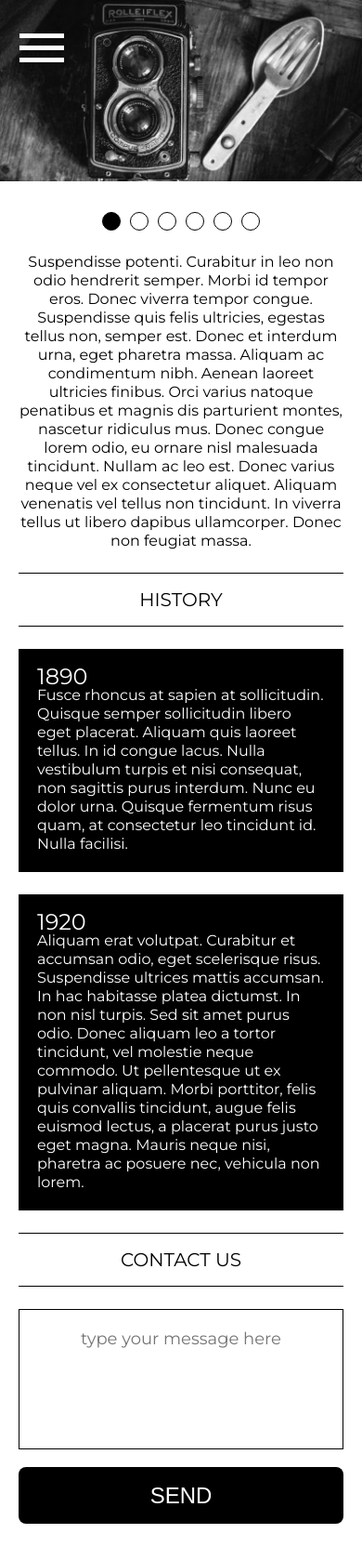
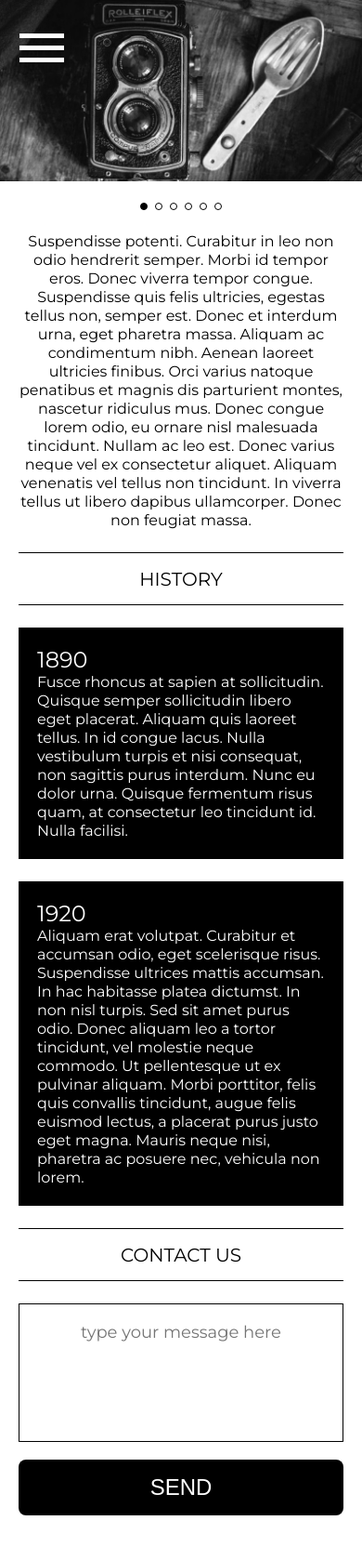
Before and after one commit to nikita-kutsenko/logo-adaptive, a website: page index.html in a window 390 px wide. Shown: the whole page at 93% size. Drawn offline with nearby package versions, Linux system fonts and the light colour scheme.

Commit message:
version3.3

```diff
--- a/sass/style.scss
+++ b/sass/style.scss
@@ -117,11 +117,17 @@ body {
             display: flex;
             justify-content: center;
 
+            padding: 80px 0 0;
+            margin-bottom: 80px;
+
             &-link {
+                // test style start
+                max-height: 60px;
+                // test style end
 
                 svg {
-                    padding: 80px 0 0;
-                    margin-bottom: 80px;
+                    // padding: 80px 0 0;
+                    // margin-bottom: 80px;
                 }
 
                 &:hover {
@@ -248,7 +254,12 @@ body {
     /*dots*/
     ul {
         display: flex;
-        padding: 40px 0 0;
+        // padding: 40px 0 0;
+
+        // test style start
+        padding: 29px 0 0;
+        // test style end
+
         margin: 0;
 
         align-items: center;
@@ -318,7 +329,7 @@ body {
     &-historyTitle {
         display: flex;
         justify-content: center;
-        padding: 16px 0;
+        padding: 16px 0 14px;
         margin-bottom: 60px;
         border-top: 1px solid #000000;
         border-bottom: 1px solid #000000;
@@ -338,7 +349,7 @@ body {
     &-historyBoxs {
         display: flex;
         justify-content: space-between;
-        margin-bottom: 60px;
+        margin-bottom: 59px;
 
         &-helper {
             box-sizing: border-box;
@@ -381,7 +392,7 @@ body {
         display: flex;
         justify-content: center;
 
-        padding: 16px 0;
+        padding: 16px 0 14px;
         margin-bottom: 47px;
 
         border-top: 1px solid #000;
@@ -514,15 +525,18 @@ body {
                 }
 
                 &-logo {
+                    padding: 48px 0 0;
+                    margin-bottom: 96px;
 
                     &-link {
+                        max-height: 48px;
 
                         svg {
                             width: 80px;
                             height: 48px;
 
-                            padding: 48px 0 0;
-                            margin-bottom: 96px;
+                            // padding: 48px 0 0;
+                            // margin-bottom: 96px;
                         }
                     }
                 }
@@ -654,11 +668,12 @@ body {
                     }
 
                     &-logo {
+                        margin-bottom: 124px;
 
                         &-link {
 
                             svg {
-                                margin-bottom: 124px;
+                                // margin-bottom: 124px;
 
                                 path {
                                     fill: #fff;
@@ -761,9 +776,31 @@ body {
 
         .slider {
             padding-bottom: 24px;
+
+            ul {
+
+                li {
+                    position: relative;
+                    padding: 0 4px;
+                    margin: 0 4px;
+
+                    height: 8px;
+
+                    button {
+                        position: absolute;
+
+                        left: 0;
+                        width: 8px;
+
+                        height: 8px;
+                        padding: 0;
+                    }
+                }
+            }
+
         }
         .slick-slide {
-            margin: 0 0 24px;
+            margin: 0 0 19px;
         }
         ul.slick-dots {
             padding: 0;
@@ -785,6 +822,7 @@ body {
 
             &-historyTitle {
                 margin-bottom: 24px;
+                padding: 16px 0 15px;
 
                 &-text {
                     font-size: 20px;
@@ -811,6 +849,7 @@ body {
 
                         &-year {
                             font-size: 24px;
+                            line-height: 29px;
                         }
                     }
 
@@ -826,6 +865,7 @@ body {
 
             &-contactTitle {
                 margin-bottom: 24px;
+                padding: 16px 0 15px;
 
                 &-text {
                     font-size: 20px;
@@ -845,7 +885,7 @@ body {
                     &-textarea {
                         border: 1px solid #000;
                         margin-bottom: 19px;
-                        padding: 20px;
+                        padding: 19px 20px;
 
                         &-helper {
                             // padding: 20px;
@@ -858,7 +898,7 @@ body {
 
                     &-btsend {
                         font-size: 24px;
-                        line-height: 29px;
+                        line-height: 28px;
                         padding: 16px 0;
                         width: 100%;
 
@@ -931,13 +971,14 @@ body {
                     &-logo {
                         display: flex;
                         justify-content: flex-end;
+                        padding: 24px 0 0;
                         margin-bottom: 48px;
 
                         &-link {
 
                             svg {
-                                padding: 24px 0 0;
-                                margin: 0;
+                                // padding: 24px 0 0;
+                                // margin: 0;
 
                                 width: 80px;
                                 height: 48px;
```
Also changed, not shown: index.html (+6 -3 lines), css/style.css.
